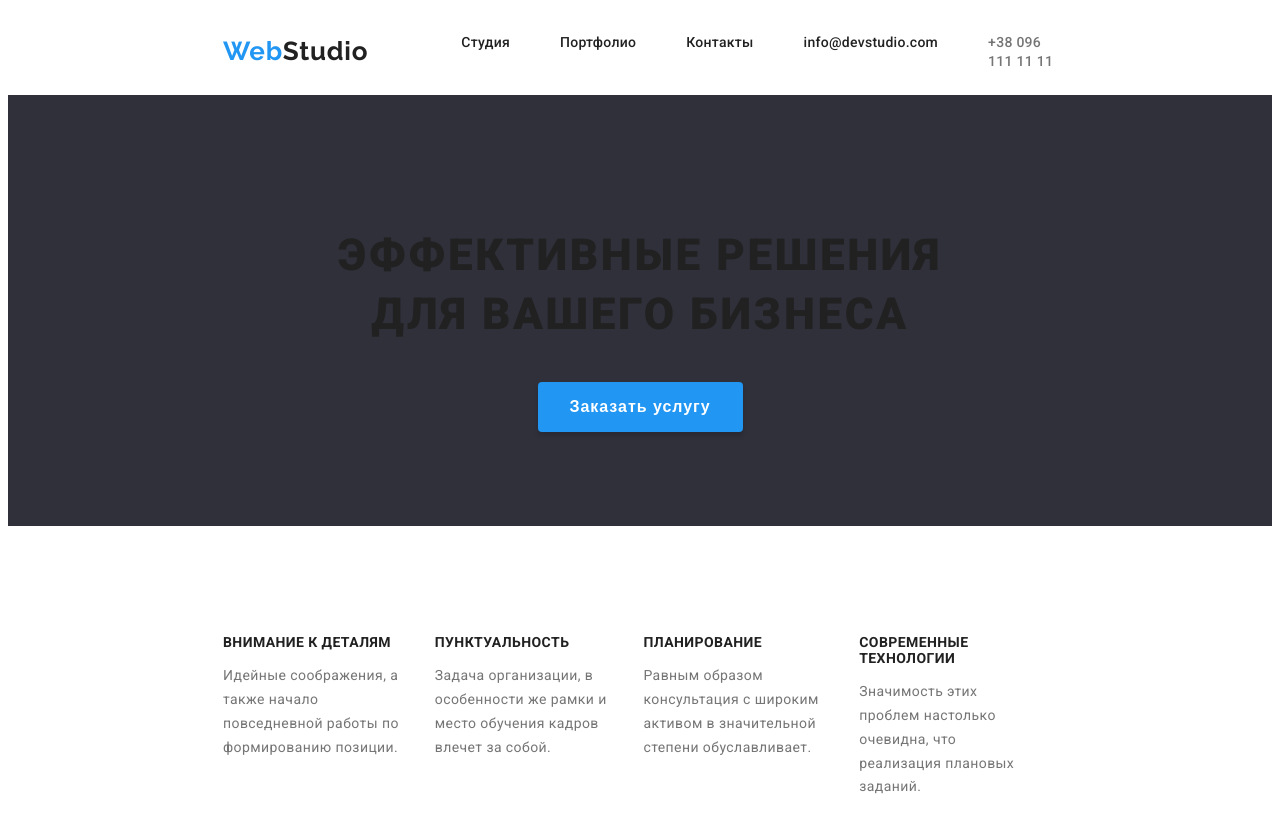
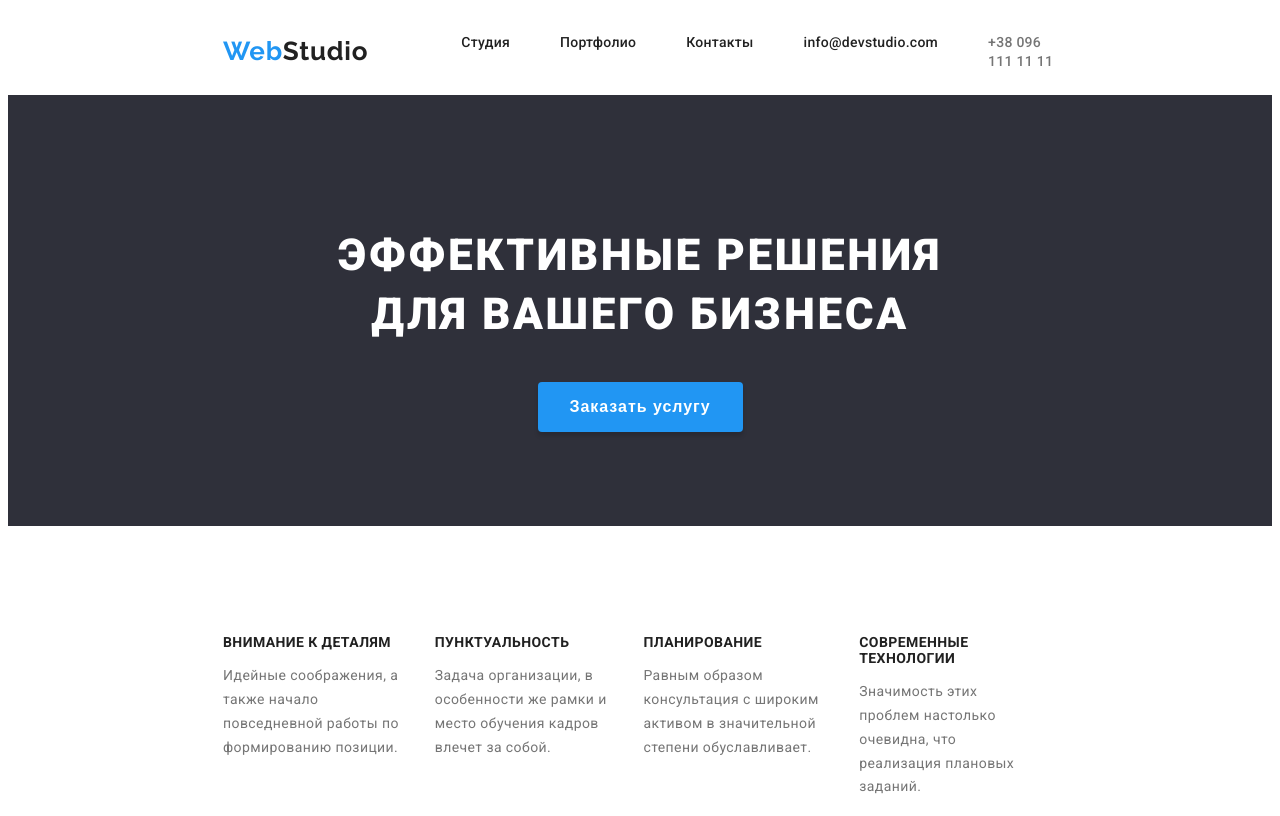
Before and after one commit to valerii-mykh/goit-markup-hw-02, a plain HTML site: page index.html in a window 1280 px wide. Shown: the top 816 px of the page. Drawn offline with Linux system fonts and the light colour scheme.

Commit message:
Update styles.css

```diff
--- a/css/styles.css
+++ b/css/styles.css
@@ -120,7 +120,7 @@ ul {
     text-align: center;
     letter-spacing: 0.06em;
     text-transform: uppercase;
-    color: var(--main-title-color);
+    color: #fff;
 }
 
 .header-btn {
```
